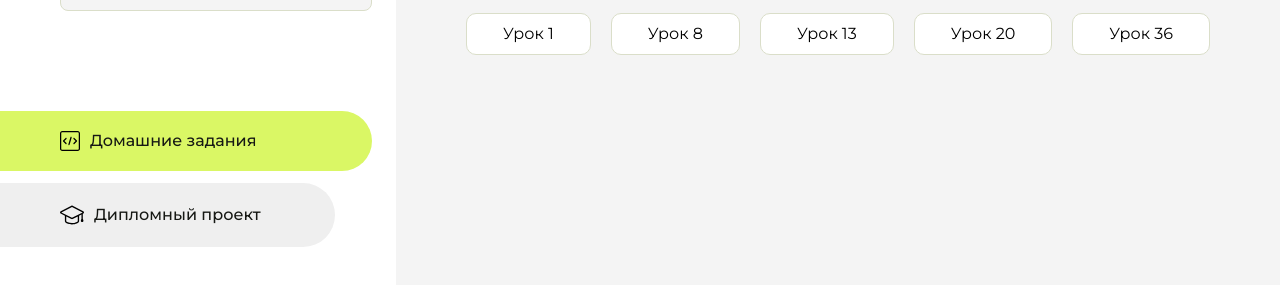
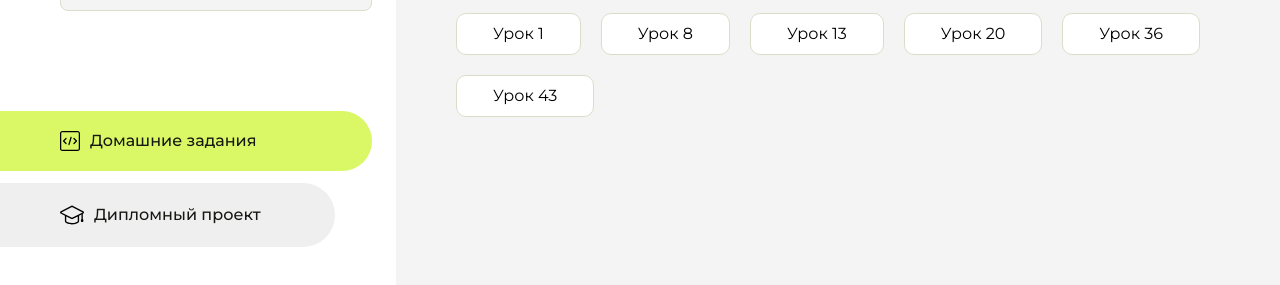
Before and after one commit to Virzum/homework, a plain HTML site: page index.html in a window 1280 px wide. Shown: the part 225-510 px from the top of the page. Drawn offline with Linux system fonts and the light colour scheme.

Commit message:
Update index.html

```diff
--- a/index.html
+++ b/index.html
@@ -107,6 +107,9 @@
                     <li class="content__list-item">
                         <a href="homework-36/index.html">Урок 36</a>
                     </li>
+                    <li class="content__list-item">
+                        <a href="lesson.layout43/index.html">Урок 43</a>
+                    </li>
                 </ul>
             </div>
             <div class="content__block hidden" id="diplomBlock">
```
